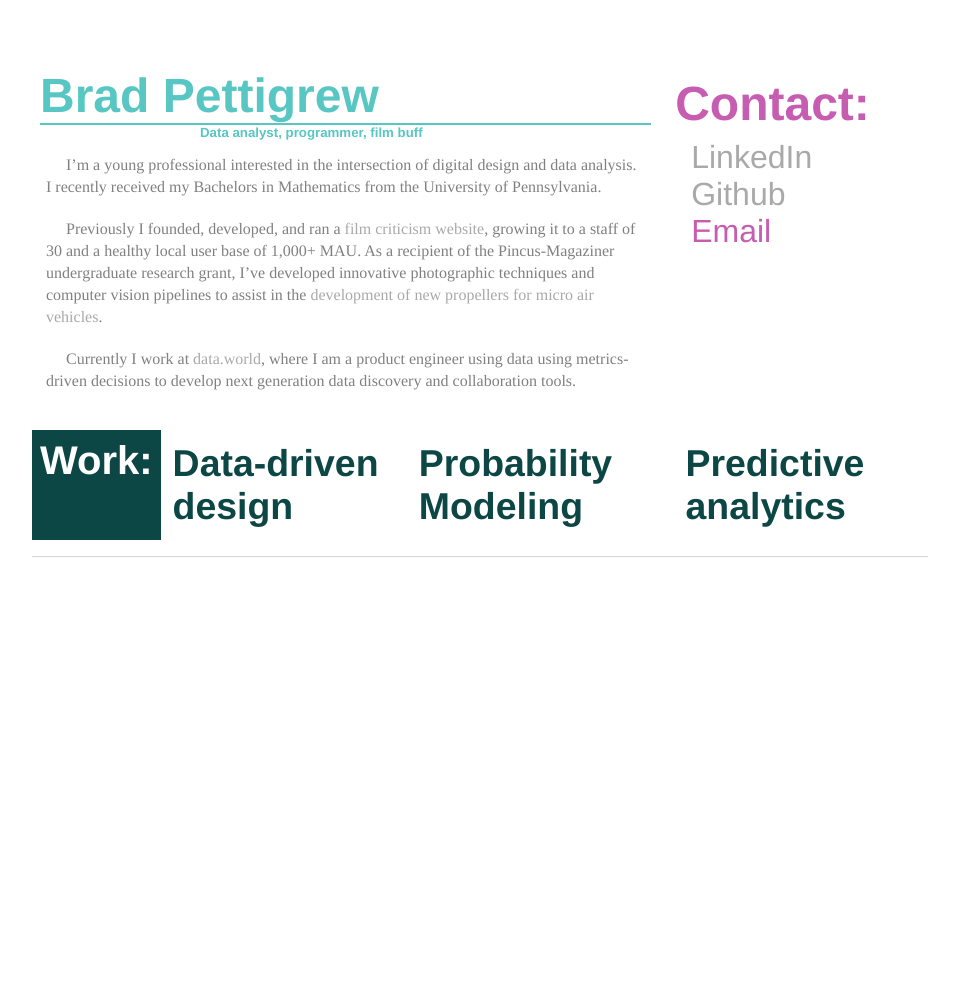
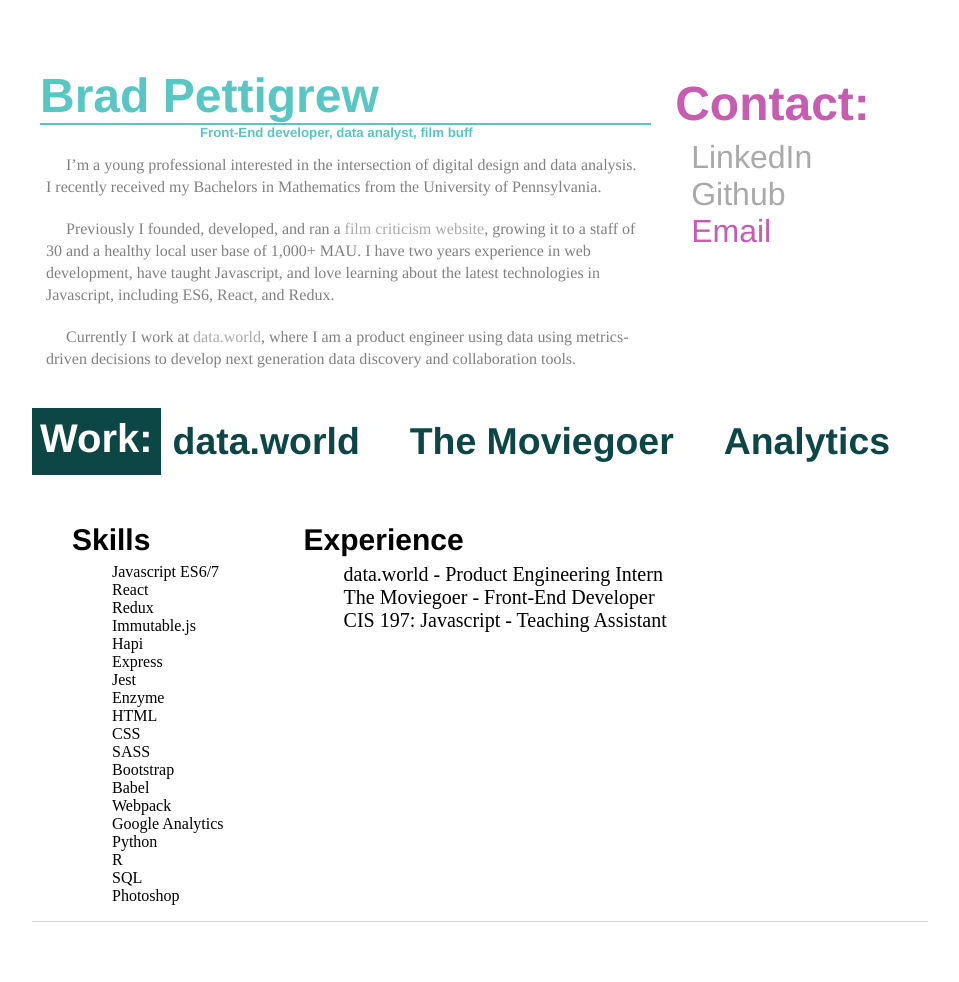
Before and after one commit to grewp/grewp.github.io, a Jekyll site: the page built from index.html, in a window 1280 px wide. Shown: the whole page, without its empty margins (160-1119 px from the left). Built offline with Jekyll 4.4.1, drawn with Linux system fonts in a browser that asks for light colours; before the commit the page ends 900 px from its top, so only the background shows below that.

Commit message:
start rework

```diff
--- a/css/home.css
+++ b/css/home.css
@@ -82,6 +82,27 @@ h2 {
   for better control*/
   padding: .5rem;
   /*color: #0C4745*/
+
+}
+
+.moreInfo .wrapper {
+  display: flex;
+}
+
+.moreInfo h5 {
+  font-size: 30px;
+}
+
+.moreInfo ul {
+  list-style: none;
+}
+
+.moreInfo .right {
+  margin-left: 5rem;
+}
+
+.right li {
+  font-size: 20px;
 }
 
 .moreInfo h3 {
--- a/index.html
+++ b/index.html
@@ -6,14 +6,13 @@ title: Homepage
 	<div class='personalInfo'>
 		<div>
 			<h3>Brad Pettigrew</h3>
-			<h5>Data analyst, programmer, film buff</h5>
+			<h5>Front-End developer, data analyst, film buff</h5>
 			<p><span>I’m a young professional interested in the intersection of digital design and data analysis.
 I recently received my Bachelors in Mathematics from the University of Pennsylvania.</span></p>
 
 			<p><span>Previously I founded, developed, and ran a <a href='https://pennmoviegoer.com' target='_blank'>film criticism website</a>, growing it to a staff of 30
-				 and a healthy local user base of 1,000+ MAU. As a recipient of the Pincus-Magaziner undergraduate
-				  research grant, I’ve developed innovative photographic techniques and computer vision pipelines
-					 to assist in the <a href=https://www.slideshare.net/BradPettigrew/responsiveness-of-dynamic-collective-variable-pitch-propellers target='_blank'>development of new propellers for micro air vehicles</a>.</span></p>
+				 and a healthy local user base of 1,000+ MAU. I have two years experience in web development, have taught Javascript, and love learning about the latest
+				 technologies in Javascript, including ES6, React, and Redux.</span></p>
 
 			<p><span>Currently I work at <a href='https://data.world' target='_blank'>data.world</a>, where I am a product engineer using data using metrics-driven
 				decisions to develop next generation data discovery and collaboration tools.</span></p>
@@ -35,30 +34,55 @@ I recently received my Bachelors in Mathematics from the University of Pennsylva
 	<h2>Work:</h2>
 	<a>
 		<div>
-			<h3>Data-driven design</h3>
+			<h3>data.world</h3>
 		</div>
 	</a>
 	<a>
 		<div>
-			<h3>Probability Modeling</h3>
+			<h3>The Moviegoer</h3>
 		</div>
 	</a>
 	<a>
 		<div>
-			<h3>Predictive analytics</h3>
+			<h3>Analytics</h3>
 		</div>
 	</a>
 </div>
-<div class='moreInfo' style='display: none'>
-	<h3>Details</h3>
-	<div>
-		<h5>Background</h5>
+<div class='moreInfo'>
+	<div class='wrapper'>
+		<div class='left'>
+			<h5>Skills</h5>
 			<ul>
-				<li>Probability Modeling</li>
-				<li>Supervised Statistical Learning</li>
-				<li>Linear Algebra, Advanced Mathematics</li>
+				<li>Javascript ES6/7</li>
+				<li>React</li>
+				<li>Redux</li>
+				<li>Immutable.js</li>
+				<li>Hapi</li>
+				<li>Express</li>
+				<li>Jest</li>
+				<li>Enzyme</li>
+				<li>HTML</li>
+				<li>CSS</li>
+				<li>SASS</li>
+				<li>Bootstrap</li>
+				<li>Babel</li>
+				<li>Webpack</li>
+				<li>Google Analytics</li>
+				<li>Python</li>
+				<li>R</li>
+				<li>SQL</li>
+				<li>Photoshop</li>
+				<!-- <li>Excel</li> -->
+				<!-- <li>Matlab</li> -->
 			</ul>
-		<h5>Technical Skills</h5>
-			<span>R, SQL, Python, Excel, Matlab, Javascript, HTML/CSS</span>
+		</div>
+		<div class='right'>
+			<h5>Experience</h5>
+				<ul>
+					<li>data.world - Product Engineering Intern</li>
+					<li>The Moviegoer - Front-End Developer</li>
+					<li>CIS 197: Javascript - Teaching Assistant</li>
+				</ul>
+		</div>
 	</div>
 </div>
```
